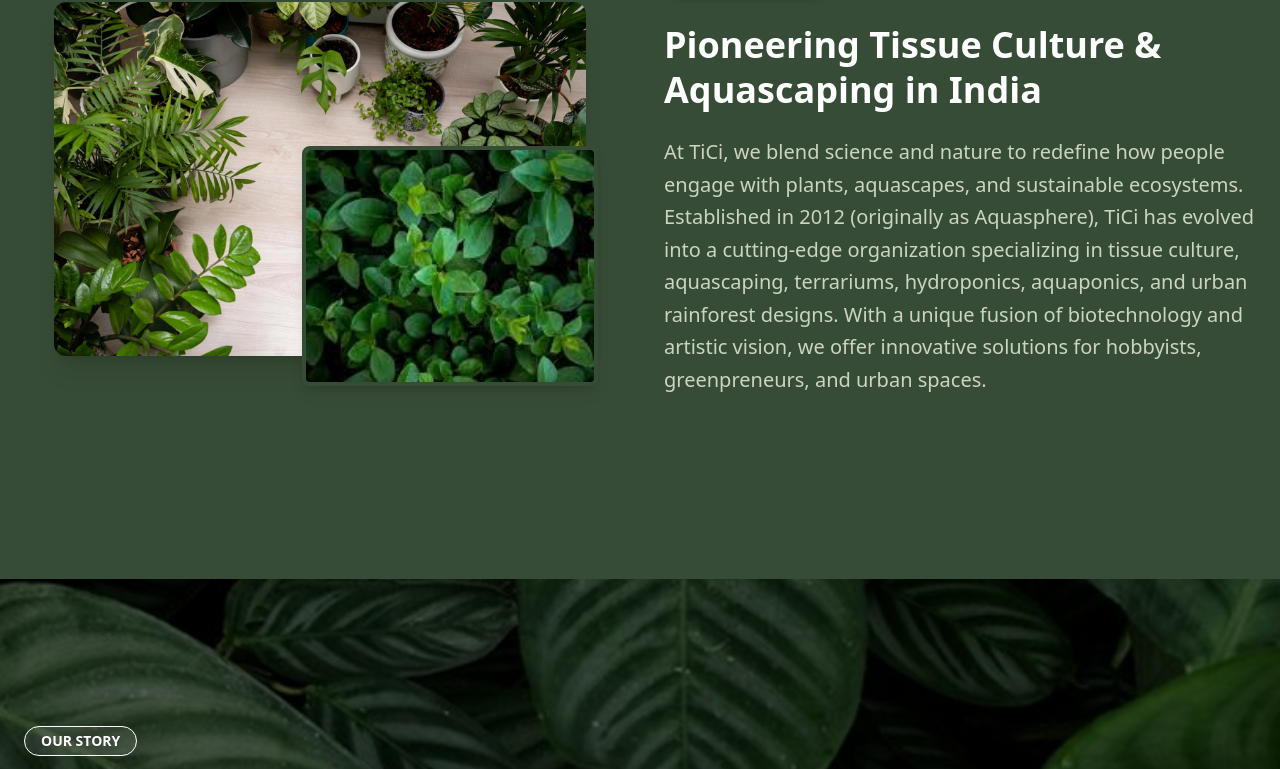
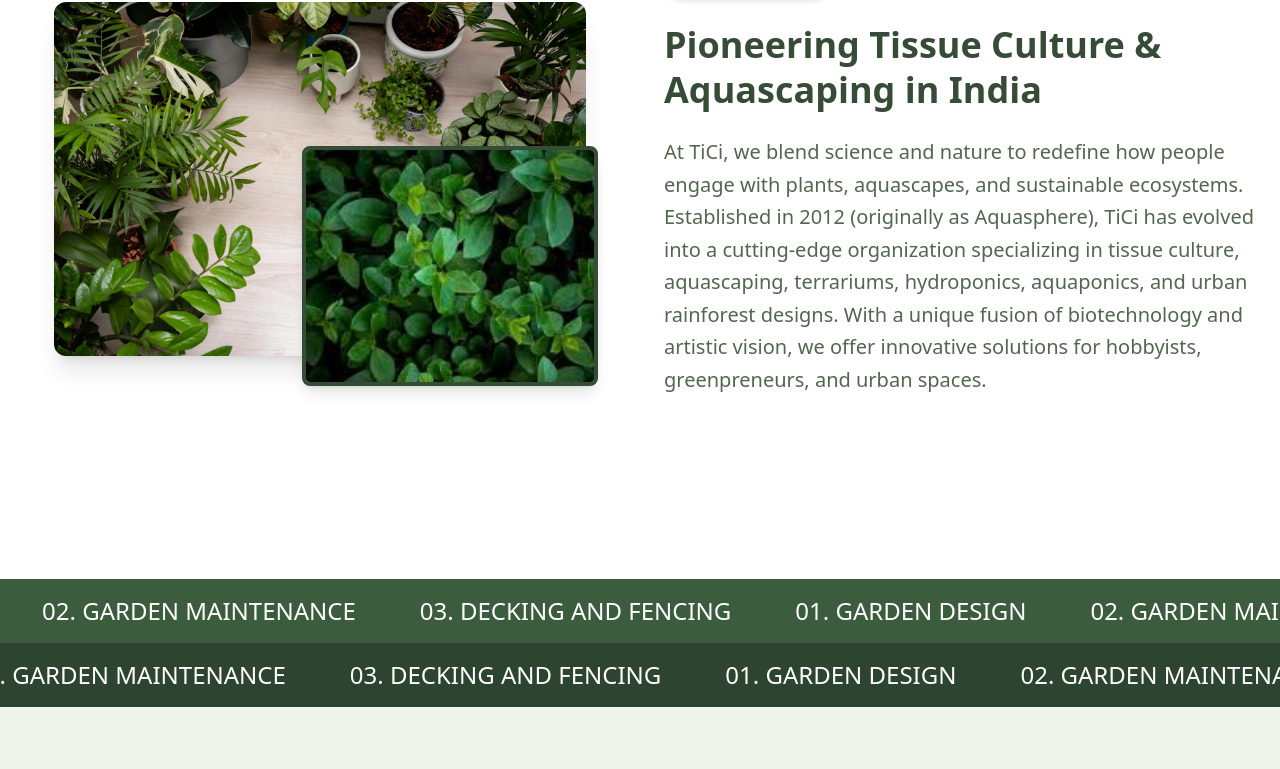
Before and after one commit to shivangsha350/Ti-Ci-1, a React (Vite) app: page / in a window 1280 px wide. Shown: the part 1061-1830 px from the top of the page. Built offline with nearby package versions, Linux system fonts and the light colour scheme.

Commit message:
Updated home page

```diff
--- a/src/App.jsx
+++ b/src/App.jsx
@@ -20,6 +20,8 @@ import LatestWorks from './components/LatestWorks'
 import WelcomeTici from './components/WelcomeTici'
 import Crafting from './components/Crafting'
 import AboutUsSection from './components/AboutUsSection'
+import CommitmentSection from './components/AboutUs/CommitmentSection'
+import ScrollingSection from './components/ScrollingSection'
 
 
 function App() {
@@ -32,9 +34,12 @@ function App() {
           <>
             <Hero />
             <WelcomeTici/>
+            <ScrollingSection/>
+            <ServiceSection />
             <Crafting/>
-            <ServiceSection />
-            <AboutUsSection />
+            <CommitmentSection/>
+
+            {/* <AboutUsSection /> */}
             <TestimonialsSection/>
             <LatestWorks />
 
--- a/src/components/LatestWorks.jsx
+++ b/src/components/LatestWorks.jsx
@@ -1,3 +1,145 @@
+// import React from "react";
+// import { FiArrowRight } from "react-icons/fi";
+
+// const cardData = [
+//   {
+//     id: 1,
+//     name: "Garden Beauty",
+//     location: "California",
+//     image:
+//       "https://media.istockphoto.com/id/1414023501/photo/beautiful-ornamental-garden.jpg?b=1&s=612x612&w=0&k=20&c=o-6cTBDYGcWdQdAysGNUA14pJJKJjHCUTg8FY6fFK70=",
+//     description:
+//       "A beautiful garden is more than a space—it's a living, breathing part of your home. But maintaining that beauty takes time and expertise.",
+//   },
+//   {
+//     id: 2,
+//     name: "Garden Beauty",
+//     location: "California",
+//     image: "https://images.pexels.com/photos/955656/pexels-photo-955656.jpeg",
+//     description:
+//       "Discover serenity with elegant landscaping that connects nature and architecture seamlessly.",
+//   },
+// ];
+
+// const LatestWorks = () => {
+//   return (
+//     <div className="bg-[#EEF3EC] min-h-screen px-6 py-16 text-white">
+//       <h2 className="text-4xl md:text-5xl font-bold text-center mb-12">
+//         LATEST <span className="font-light">WORKS</span>
+//       </h2>
+
+//       {/* Grid with 2 cards */}
+//       <div className="grid grid-cols-1 md:grid-cols-2 gap-6 justify-center max-w-6xl mx-auto">
+//         {cardData.map((card) => (
+//           <div
+//             key={card.id}
+//             className="relative w-full rounded-xl overflow-hidden shadow-lg group transition-transform duration-300 transform hover:scale-[1.01] h-[320px]"
+//           >
+//             {/* Image */}
+//             <img
+//               src={card.image}
+//               alt={card.name}
+//               className="w-full h-full object-cover"
+//             />
+
+//             {/* Bottom Info Bar */}
+//             <div className="absolute bottom-0 left-0 right-0 bg-[#2E442F]/70 backdrop-blur-md p-4 flex justify-between items-center z-20">
+//               <div className="flex gap-8">
+//                 <div>
+//                   <p className="text-xs text-white/80">Name</p>
+//                   <p className="font-semibold">{card.name}</p>
+//                 </div>
+//                 <div>
+//                   <p className="text-xs text-white/80">Location</p>
+//                   <p className="font-semibold">{card.location}</p>
+//                 </div>
+//               </div>
+//               <FiArrowRight className="text-2xl text-white" />
+//             </div>
+
+//             {/* Hover Description Overlay */}
+//             <div className="absolute inset-0 bg-[#374C37] text-white p-6 opacity-0 group-hover:opacity-100 transition-opacity duration-300 z-30 flex items-center justify-center text-sm leading-relaxed text-center">
+//               {card.description}
+//             </div>
+//           </div>
+//         ))}
+//       </div>
+
+//       {/* View All Projects Button */}
+//       <div className="mt-12 text-center">
+//         <button className="bg-[#2E442F] border border-white text-white px-6 py-3 rounded-full text-lg hover:bg-white hover:text-[#2E442F] transition-colors duration-300">
+//           View All Projects
+//         </button>
+//       </div>
+//     </div>
+//   );
+// };
+
+// export default LatestWorks;
+
+
+
+
+
+
+
+
+
+
+
+
+
+
+
+
+
+
+
+
+
+
+
+
+
+
+
+
+
+
+
+
+
+
+
+
+
+
+
+
+
+
+
+
+
+
+
+
+
+
+
+
+
+
+
+
+
+
+
+
+
+
+
+
 import React from "react";
 import { FiArrowRight } from "react-icons/fi";
 
@@ -23,7 +165,7 @@ const cardData = [
 
 const LatestWorks = () => {
   return (
-    <div className="bg-[#2E442F] min-h-screen px-6 py-16 text-white">
+    <div className="bg-[#EEF3EC] min-h-screen px-6 py-16 text-[#2E442F]">
       <h2 className="text-4xl md:text-5xl font-bold text-center mb-12">
         LATEST <span className="font-light">WORKS</span>
       </h2>
@@ -43,7 +185,7 @@ const LatestWorks = () => {
             />
 
             {/* Bottom Info Bar */}
-            <div className="absolute bottom-0 left-0 right-0 bg-[#2E442F]/70 backdrop-blur-md p-4 flex justify-between items-center z-20">
+            <div className="absolute bottom-0 left-0 right-0 bg-[#2E442F]/70 backdrop-blur-md p-4 flex justify-between items-center z-20 text-white">
               <div className="flex gap-8">
                 <div>
                   <p className="text-xs text-white/80">Name</p>
@@ -67,7 +209,7 @@ const LatestWorks = () => {
 
       {/* View All Projects Button */}
       <div className="mt-12 text-center">
-        <button className="bg-[#2E442F] border border-white text-white px-6 py-3 rounded-full text-lg hover:bg-white hover:text-[#2E442F] transition-colors duration-300">
+        <button className="bg-[#2E442F] border border-[#2E442F] text-white px-6 py-3 rounded-full text-lg hover:bg-white hover:text-[#2E442F] transition-colors duration-300">
           View All Projects
         </button>
       </div>
--- /dev/null
+++ b/src/components/ScrollingSection.jsx
@@ -0,0 +1,37 @@
+import React from "react";
+
+const ScrollingSection = () => {
+  return (
+    <div className="w-full overflow-hidden relative">
+
+      {/* First row - dark green background */}
+      <div className="bg-[#3b5d3d] text-white py-4">
+        <div className="flex whitespace-nowrap animate-scrollLeft">
+          {[...Array(2)].map((_, index) => (
+            <React.Fragment key={`left-${index}`}>
+              <span className="mx-8 text-2xl">01. GARDEN DESIGN</span>
+              <span className="mx-8 text-2xl">02. GARDEN MAINTENANCE</span>
+              <span className="mx-8 text-2xl">03. DECKING AND FENCING</span>
+            </React.Fragment>
+          ))}
+        </div>
+      </div>
+
+      {/* Second row - lighter green background */}
+      <div className="bg-[#2c4430] text-white py-4">
+        <div className="flex whitespace-nowrap animate-scrollRight">
+          {[...Array(2)].map((_, index) => (
+            <React.Fragment key={`right-${index}`}>
+              <span className="mx-8 text-2xl">01. GARDEN DESIGN</span>
+              <span className="mx-8 text-2xl">02. GARDEN MAINTENANCE</span>
+              <span className="mx-8 text-2xl">03. DECKING AND FENCING</span>
+            </React.Fragment>
+          ))}
+        </div>
+      </div>
+
+    </div>
+  );
+};
+
+export default ScrollingSection;
--- a/src/components/ServiceSection.jsx
+++ b/src/components/ServiceSection.jsx
@@ -335,6 +335,7 @@ const cardVariants = {
 
 const ServiceCard = ({ title, description, image }) => {
   return (
+    <>
     <motion.div
       variants={cardVariants}
       className="group relative bg-[#2E442F] rounded-xl overflow-hidden shadow-md transition-all duration-300 hover:shadow-xl hover:scale-[1.02]"
@@ -363,6 +364,7 @@ const ServiceCard = ({ title, description, image }) => {
         {description}
       </div>
     </motion.div>
+    </>
   );
 };
 
--- a/src/components/WelcomeTici.jsx
+++ b/src/components/WelcomeTici.jsx
@@ -4,7 +4,7 @@ import { ArrowRight } from "lucide-react";
 
 const WelcomeTici = () => {
     return (
-        <section className="bg-[#374C37] min-h-screen flex items-center justify-center px-6 py-20 overflow-hidden">
+        <section className="min-h-screen bg-white flex items-center justify-center px-6 py-20 overflow-hidden">
             <div className="max-w-7xl w-full flex flex-col md:flex-row items-center gap-12">
 
                 {/* Left Side Images */}
@@ -32,27 +32,29 @@ const WelcomeTici = () => {
 
                 {/* Right Side Text */}
                 <motion.div
-                    className="w-full md:w-1/2 text-white space-y-6"
+                    className="w-full md:w-1/2 text-[#374C37] space-y-6"
                     initial={{ opacity: 0, x: 50 }}
                     whileInView={{ opacity: 1, x: 0 }}
                     transition={{ duration: 0.6 }}
                     viewport={{ once: true }}
                 >
                     <motion.span
-                        className="bg-[#526650] px-4 py-2 rounded-full inline-block text-sm font-semibold uppercase tracking-wider shadow-md"
+                        className="bg-[#526650] text-white px-4 py-2 rounded-full inline-block text-sm font-semibold uppercase tracking-wider shadow-md"
                         whileHover={{ scale: 1.05 }}
                         transition={{ type: "spring", stiffness: 300 }}
                     >
                         Welcome to Tici
                     </motion.span>
+
                     <h1 className="text-3xl md:text-4xl font-bold leading-tight">
-                        Pioneering Tissue Culture & Aquascaping in India <br />
+                        Pioneering Tissue Culture & Aquascaping in India
+                    </h1>
 
-                    </h1>
-                    <p className="text-lg md:text-xl leading-relaxed text-[#CBD5C0]">
+                    <p className="text-lg md:text-xl leading-relaxed text-[#526650]">
                         At TiCi, we blend science and nature to redefine how people engage with plants, aquascapes, and sustainable ecosystems. Established in 2012 (originally as Aquasphere), TiCi has evolved into a cutting-edge organization specializing in tissue culture, aquascaping, terrariums, hydroponics, aquaponics, and urban rainforest designs. With a unique fusion of biotechnology and artistic vision, we offer innovative solutions for hobbyists, greenpreneurs, and urban spaces.
                     </p>
 
+                    {/* Optional Button */}
                     {/* <motion.button
                         className="bg-[#526650] hover:bg-[#678065] transition px-6 py-3 rounded-full text-white text-sm font-semibold shadow-lg flex items-center gap-2"
                         whileHover={{ scale: 1.05 }}
--- a/src/index.css
+++ b/src/index.css
@@ -1 +1,30 @@
 @import "tailwindcss";
+
+
+@layer utilities {
+  @keyframes scroll-left {
+    0% {
+      transform: translateX(0%);
+    }
+    100% {
+      transform: translateX(-50%);
+    }
+  }
+
+  @keyframes scroll-right {
+    0% {
+      transform: translateX(-50%);
+    }
+    100% {
+      transform: translateX(0%);
+    }
+  }
+
+  .animate-scrollLeft {
+    animation: scroll-left 15s linear infinite;
+  }
+
+  .animate-scrollRight {
+    animation: scroll-right 15s linear infinite;
+  }
+}
```
